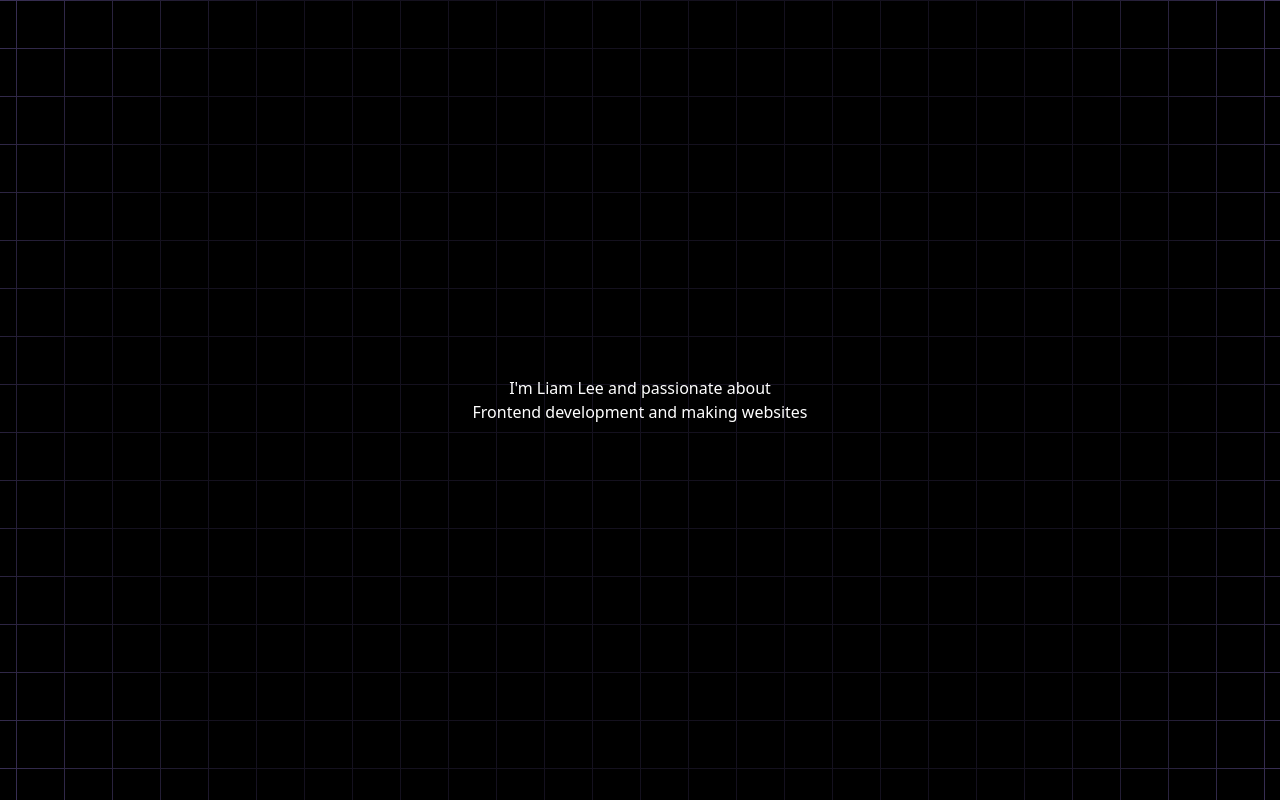
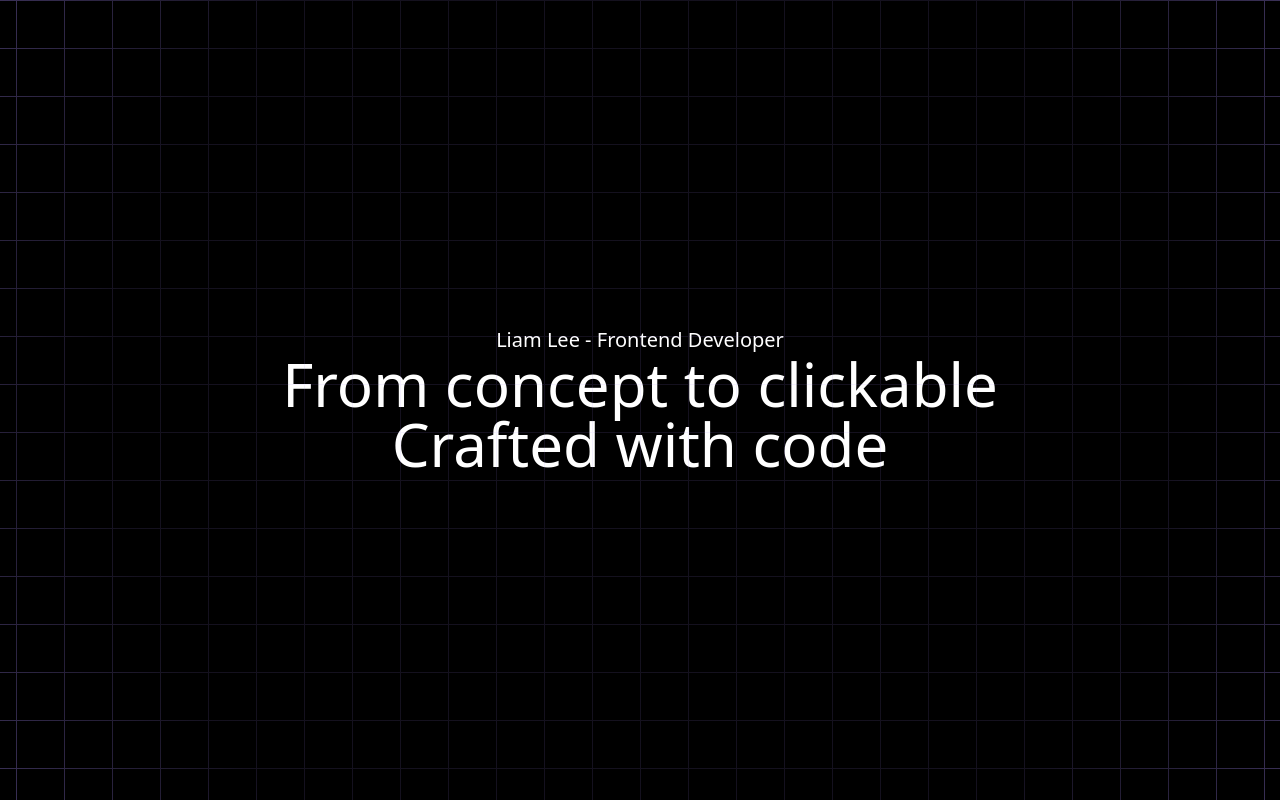
Before and after one commit to LiamLe3/Portfolio, a React (Vite) app: page / in a window 1280 px wide. Built offline with nearby package versions, Linux system fonts and the light colour scheme.

Commit message:
Changed tagline and made box around it responsive
Changed tagline, added name and role.
Made webpage responsive for 6 sizes.

```diff
--- a/src/App.jsx
+++ b/src/App.jsx
@@ -2,9 +2,9 @@ import HomeSection from './HomeSection';
 function App() {
 
   return (
-    <>
+    <body className="hide-scrollbar">
       <HomeSection />
-    </>
+    </body>
   );
 }
 
--- a/src/HomeSection.jsx
+++ b/src/HomeSection.jsx
@@ -3,11 +3,12 @@ function HomeSection() {
   return (
     <section className="h-screen w-full bg-black">
       <div className="home-background"></div>
-      <div className="text-white h-full w-full flex justify-center items-center flex-col">
-        <p>I'm Liam Lee and passionate about</p>
-        <h1>Frontend development and making websites </h1>
+      <div className="text-white text-center h-full flex justify-center items-center flex-col">
+        <div className="section">
+          <p className="text-sm md:text-md lg:text-xl">Liam Lee - Frontend Developer</p>
+          <h1 className="text-3xl md:text-5xl lg:text-6xl"><span>From concept to clickable</span> <span>Crafted with code</span></h1>
+        </div>
       </div>
-
     </section>
 
   );
--- /dev/null
+++ b/src/NavigationBar.jsx
@@ -0,0 +1,11 @@
+function NavigationBar() {
+
+  return (
+    <nav>
+
+    </nav>
+
+  );
+}
+
+export default NavigationBar;
--- a/src/index.css
+++ b/src/index.css
@@ -19,3 +19,37 @@
   top: 0;
   position: fixed;
 }
+
+.section {
+  width: 18rem;
+}
+
+@media(min-width: 640px) {
+  .section {
+    width: 36rem;
+  }
+}
+
+@media(min-width: 768px) {
+  .section {
+    width: 45rem;
+  }
+}
+
+@media(min-width: 1024px) {
+  .section {
+    width: 45rem;
+  }
+}
+
+@media(min-width: 1280px) {
+  .section {
+    width: 45rem;
+  }
+}
+
+@media(min-width: 1536px) {
+  .section {
+    width: 45rem;
+  }
+}
```
